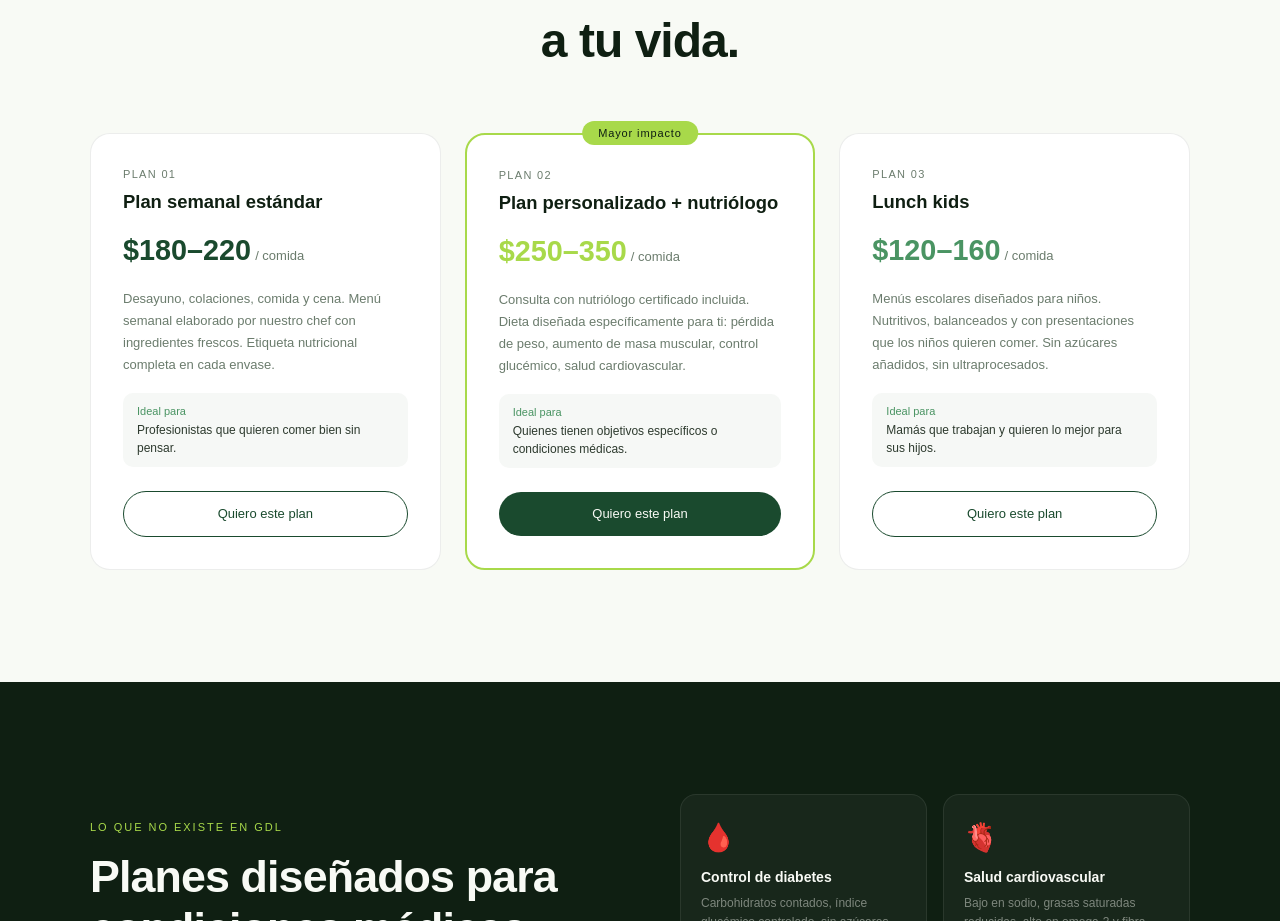
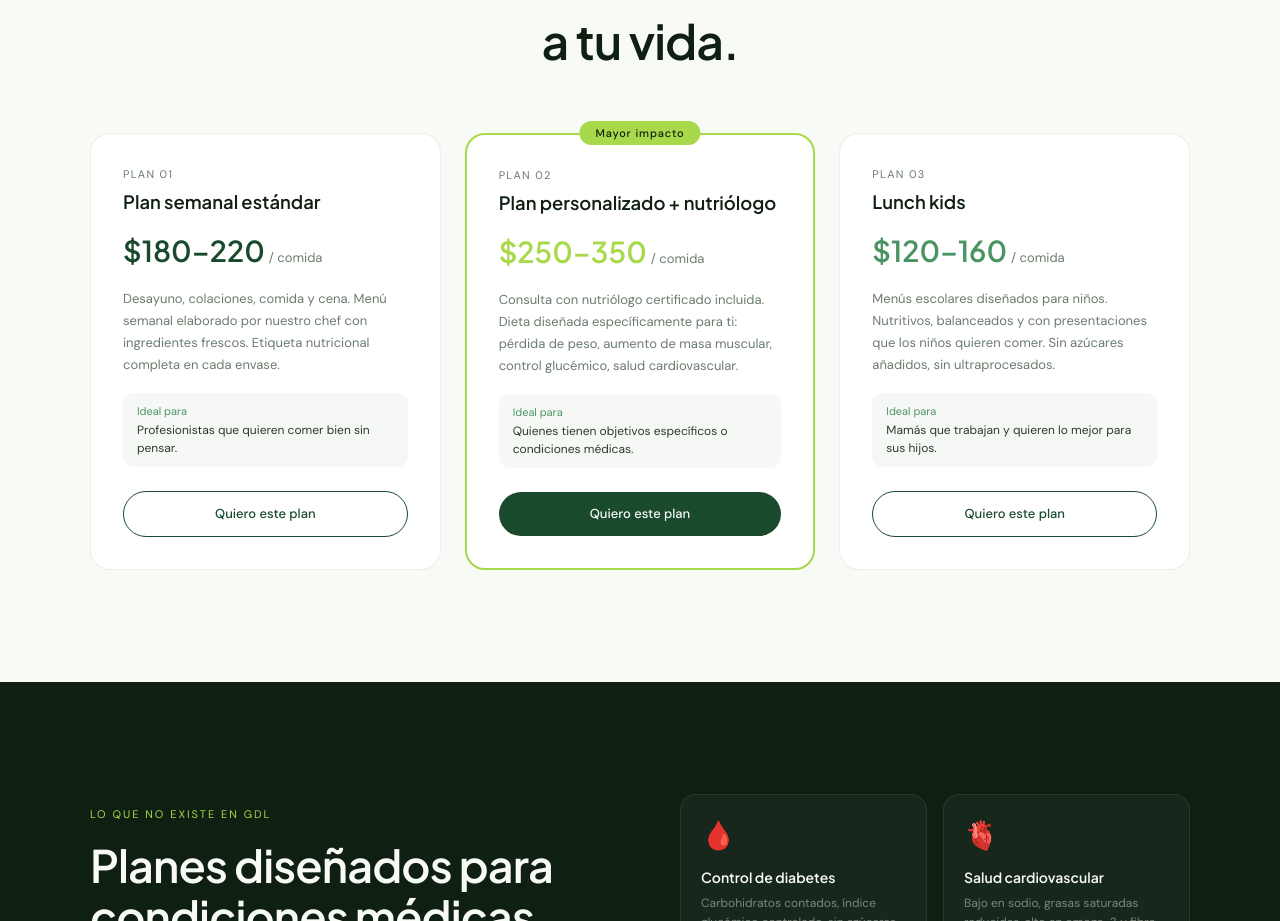
Before and after one commit to rahele95/plena, a Next.js app: page / in a window 1280 px wide. Shown: the part 1162-2083 px from the top of the page. Built offline with nearby package versions, Linux system fonts and the light colour scheme.

Commit message:
fix: app/globals.css

```diff
--- a/app/globals.css
+++ b/app/globals.css
@@ -1,5 +1,5 @@
+@import url('https://fonts.googleapis.com/css2?family=Plus+Jakarta+Sans:wght@300;400;500;600&family=DM+Sans:wght@300;400;500&display=swap');
 @import "tailwindcss";
-@import url('https://fonts.googleapis.com/css2?family=Plus+Jakarta+Sans:wght@300;400;500;600&family=DM+Sans:wght@300;400;500&display=swap');
 
 :root {
   --green: #1a4a2e;
```
